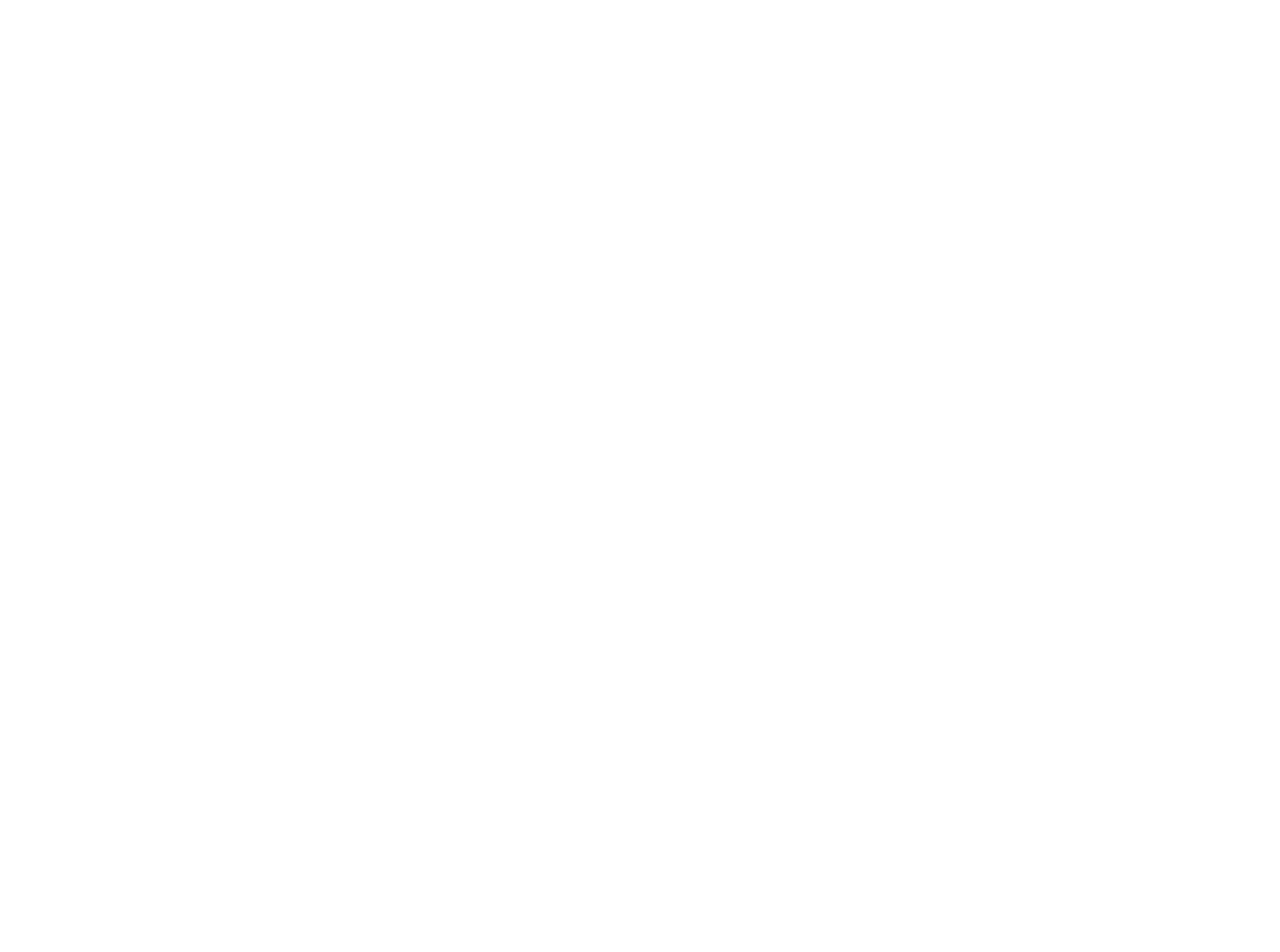
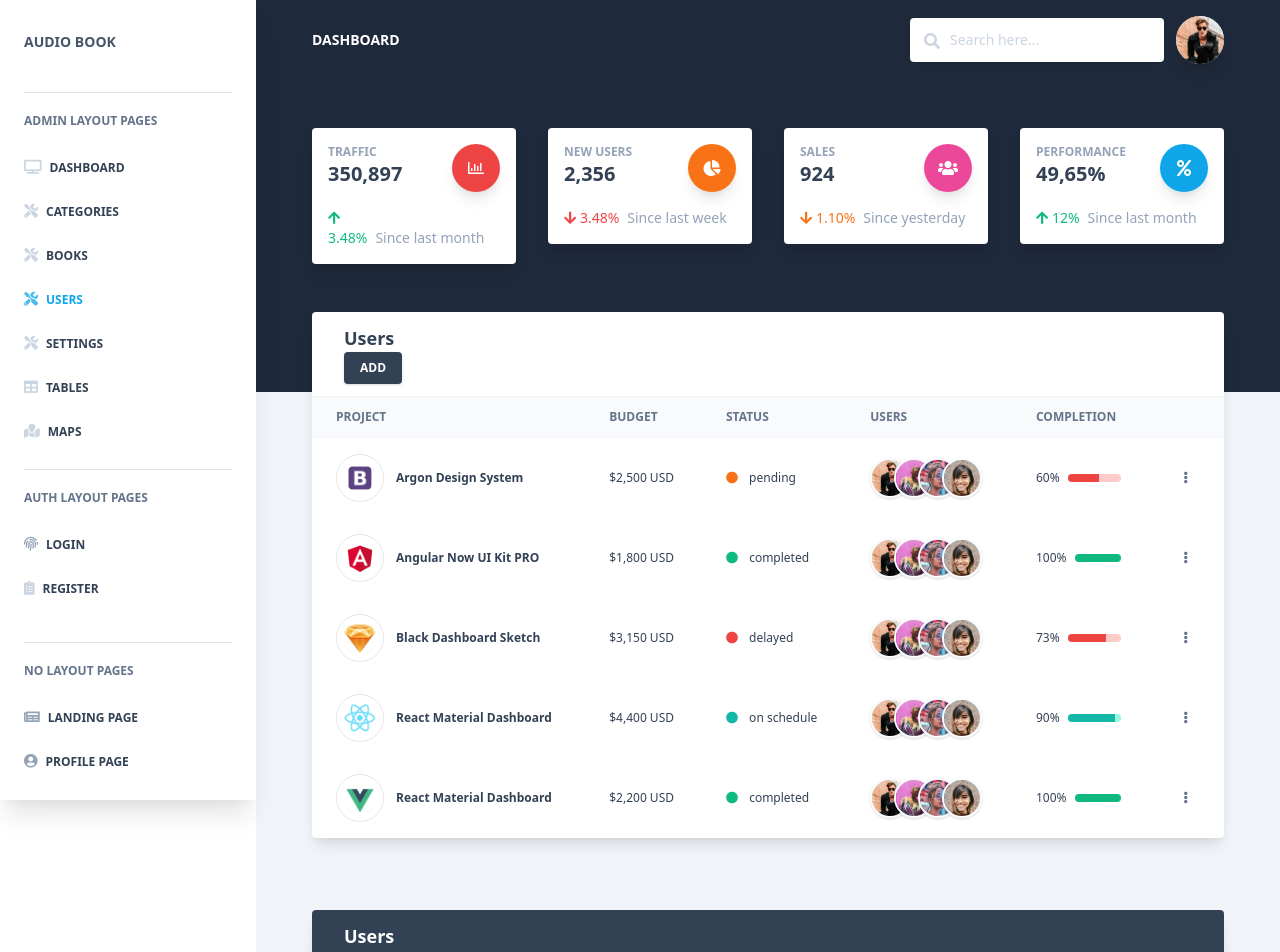
Before and after one commit to AllenAlexander98/audio-book-admin, a Next.js app: page /admin/users in a window 1280 px wide. Before the commit this address had no page. Shown: the top 952 px of the page. Before the commit the page ends 800 px from the top, so only its background shows below. Built offline with nearby package versions, Linux system fonts and the light colour scheme.

Commit message:
define route for book, category and user (create, read, update)

```diff
--- a/components/Cards/CardSettings.js
+++ b/components/Cards/CardSettings.js
@@ -2,13 +2,15 @@ import React from "react";
 
 // components
 
-export default function CardSettings() {
+export default function CardSettings({ title }) {
   return (
     <>
       <div className="relative flex flex-col min-w-0 break-words w-full mb-6 shadow-lg rounded-lg bg-blueGray-100 border-0">
         <div className="rounded-t bg-white mb-0 px-6 py-6">
           <div className="text-center flex justify-between">
-            <h6 className="text-blueGray-700 text-xl font-bold">My account</h6>
+            <h6 className="text-blueGray-700 text-xl font-bold">
+              {title ?? "My account"}
+            </h6>
             <button
               className="bg-blueGray-700 active:bg-blueGray-600 text-white font-bold uppercase text-xs px-4 py-2 rounded shadow hover:shadow-md outline-none focus:outline-none mr-1 ease-linear transition-all duration-150"
               type="button"
--- a/components/Cards/CardTable.js
+++ b/components/Cards/CardTable.js
@@ -4,8 +4,13 @@ import PropTypes from "prop-types";
 // components
 
 import TableDropdown from "components/Dropdowns/TableDropdown.js";
+import { useRouter } from "next/router";
 
-export default function CardTable({ color }) {
+export default function CardTable({ color, title }) {
+  const router = useRouter();
+  function handleAdd() {
+    router.push(router.route + "/add");
+  }
   return (
     <>
       <div
@@ -23,8 +28,15 @@ export default function CardTable({ color }) {
                   (color === "light" ? "text-blueGray-700" : "text-white")
                 }
               >
-                Card Tables
+                {title ?? "Card Tables"}
               </h3>
+              <button
+                className="bg-blueGray-700 active:bg-blueGray-600 text-white font-bold uppercase text-xs px-4 py-2 rounded shadow hover:shadow-md outline-none focus:outline-none mr-1 ease-linear transition-all duration-150"
+                type="button"
+                onClick={() => handleAdd()}
+              >
+                Add
+              </button>
             </div>
           </div>
         </div>
--- a/components/Sidebar/Sidebar.js
+++ b/components/Sidebar/Sidebar.js
@@ -18,15 +18,12 @@ export default function Sidebar() {
             type="button"
             onClick={() => setCollapseShow("bg-white m-2 py-3 px-6")}
           >
-            <i className="fas fa-bars"></i>
+            <i className="fas fa-bars" />
           </button>
           {/* Brand */}
-          <Link href="/">
-            <a
-              href="#pablo"
-              className="md:block text-left md:pb-2 text-blueGray-600 mr-0 inline-block whitespace-nowrap text-sm uppercase font-bold p-4 px-0"
-            >
-              Notus NextJS
+          <Link href="/admin/dashboard">
+            <a className="md:block text-left md:pb-2 text-blueGray-600 mr-0 inline-block whitespace-nowrap text-sm uppercase font-bold p-4 px-0">
+              Audio Book
             </a>
           </Link>
           {/* User */}
@@ -50,10 +47,7 @@ export default function Sidebar() {
               <div className="flex flex-wrap">
                 <div className="w-6/12">
                   <Link href="/">
-                    <a
-                      href="#pablo"
-                      className="md:block text-left md:pb-2 text-blueGray-600 mr-0 inline-block whitespace-nowrap text-sm uppercase font-bold p-4 px-0"
-                    >
+                    <a className="md:block text-left md:pb-2 text-blueGray-600 mr-0 inline-block whitespace-nowrap text-sm uppercase font-bold p-4 px-0">
                       Notus NextJS
                     </a>
                   </Link>
@@ -64,7 +58,7 @@ export default function Sidebar() {
                     className="cursor-pointer text-black opacity-50 md:hidden px-3 py-1 text-xl leading-none bg-transparent rounded border border-solid border-transparent"
                     onClick={() => setCollapseShow("hidden")}
                   >
-                    <i className="fas fa-times"></i>
+                    <i className="fas fa-times" />
                   </button>
                 </div>
               </div>
@@ -92,7 +86,6 @@ export default function Sidebar() {
               <li className="items-center">
                 <Link href="/admin/dashboard">
                   <a
-                    href="#pablo"
                     className={
                       "text-xs uppercase py-3 font-bold block " +
                       (router.pathname.indexOf("/admin/dashboard") !== -1
@@ -107,8 +100,77 @@ export default function Sidebar() {
                           ? "opacity-75"
                           : "text-blueGray-300")
                       }
-                    ></i>{" "}
+                    />
                     Dashboard
+                  </a>
+                </Link>
+              </li>
+
+              <li className="items-center">
+                <Link href="/admin/categories">
+                  <a
+                    className={
+                      "text-xs uppercase py-3 font-bold block " +
+                      (router.pathname.indexOf("/admin/categories") !== -1
+                        ? "text-lightBlue-500 hover:text-lightBlue-600"
+                        : "text-blueGray-700 hover:text-blueGray-500")
+                    }
+                  >
+                    <i
+                      className={
+                        "fas fa-tools mr-2 text-sm " +
+                        (router.pathname.indexOf("/admin/categories") !== -1
+                          ? "opacity-75"
+                          : "text-blueGray-300")
+                      }
+                    />
+                    Categories
+                  </a>
+                </Link>
+              </li>
+
+              <li className="items-center">
+                <Link href="/admin/books">
+                  <a
+                    className={
+                      "text-xs uppercase py-3 font-bold block " +
+                      (router.pathname.indexOf("/admin/books") !== -1
+                        ? "text-lightBlue-500 hover:text-lightBlue-600"
+                        : "text-blueGray-700 hover:text-blueGray-500")
+                    }
+                  >
+                    <i
+                      className={
+                        "fas fa-tools mr-2 text-sm " +
+                        (router.pathname.indexOf("/admin/books") !== -1
+                          ? "opacity-75"
+                          : "text-blueGray-300")
+                      }
+                    />
+                    Books
+                  </a>
+                </Link>
+              </li>
+
+              <li className="items-center">
+                <Link href="/admin/users">
+                  <a
+                    className={
+                      "text-xs uppercase py-3 font-bold block " +
+                      (router.pathname.indexOf("/admin/users") !== -1
+                        ? "text-lightBlue-500 hover:text-lightBlue-600"
+                        : "text-blueGray-700 hover:text-blueGray-500")
+                    }
+                  >
+                    <i
+                      className={
+                        "fas fa-tools mr-2 text-sm " +
+                        (router.pathname.indexOf("/admin/users") !== -1
+                          ? "opacity-75"
+                          : "text-blueGray-300")
+                      }
+                    />
+                    Users
                   </a>
                 </Link>
               </li>
@@ -116,7 +178,6 @@ export default function Sidebar() {
               <li className="items-center">
                 <Link href="/admin/settings">
                   <a
-                    href="#pablo"
                     className={
                       "text-xs uppercase py-3 font-bold block " +
                       (router.pathname.indexOf("/admin/settings") !== -1
@@ -131,7 +192,7 @@ export default function Sidebar() {
                           ? "opacity-75"
                           : "text-blueGray-300")
                       }
-                    ></i>{" "}
+                    />
                     Settings
                   </a>
                 </Link>
@@ -140,7 +201,6 @@ export default function Sidebar() {
               <li className="items-center">
                 <Link href="/admin/tables">
                   <a
-                    href="#pablo"
                     className={
                       "text-xs uppercase py-3 font-bold block " +
                       (router.pathname.indexOf("/admin/tables") !== -1
@@ -155,7 +215,7 @@ export default function Sidebar() {
                           ? "opacity-75"
                           : "text-blueGray-300")
                       }
-                    ></i>{" "}
+                    />
                     Tables
                   </a>
                 </Link>
@@ -164,7 +224,6 @@ export default function Sidebar() {
               <li className="items-center">
                 <Link href="/admin/maps">
                   <a
-                    href="#pablo"
                     className={
                       "text-xs uppercase py-3 font-bold block " +
                       (router.pathname.indexOf("/admin/maps") !== -1
@@ -179,7 +238,7 @@ export default function Sidebar() {
                           ? "opacity-75"
                           : "text-blueGray-300")
                       }
-                    ></i>{" "}
+                    />
                     Maps
                   </a>
                 </Link>
@@ -197,11 +256,8 @@ export default function Sidebar() {
             <ul className="md:flex-col md:min-w-full flex flex-col list-none md:mb-4">
               <li className="items-center">
                 <Link href="/auth/login">
-                  <a
-                    href="#pablo"
-                    className="text-blueGray-700 hover:text-blueGray-500 text-xs uppercase py-3 font-bold block"
-                  >
-                    <i className="fas fa-fingerprint text-blueGray-400 mr-2 text-sm"></i>{" "}
+                  <a className="text-blueGray-700 hover:text-blueGray-500 text-xs uppercase py-3 font-bold block">
+                    <i className="fas fa-fingerprint text-blueGray-400 mr-2 text-sm" />
                     Login
                   </a>
                 </Link>
@@ -209,11 +265,8 @@ export default function Sidebar() {
 
               <li className="items-center">
                 <Link href="/auth/register">
-                  <a
-                    href="#pablo"
-                    className="text-blueGray-700 hover:text-blueGray-500 text-xs uppercase py-3 font-bold block"
-                  >
-                    <i className="fas fa-clipboard-list text-blueGray-300 mr-2 text-sm"></i>{" "}
+                  <a className="text-blueGray-700 hover:text-blueGray-500 text-xs uppercase py-3 font-bold block">
+                    <i className="fas fa-clipboard-list text-blueGray-300 mr-2 text-sm" />
                     Register
                   </a>
                 </Link>
@@ -231,11 +284,8 @@ export default function Sidebar() {
             <ul className="md:flex-col md:min-w-full flex flex-col list-none md:mb-4">
               <li className="items-center">
                 <Link href="/landing">
-                  <a
-                    href="#pablo"
-                    className="text-blueGray-700 hover:text-blueGray-500 text-xs uppercase py-3 font-bold block"
-                  >
-                    <i className="fas fa-newspaper text-blueGray-400 mr-2 text-sm"></i>{" "}
+                  <a className="text-blueGray-700 hover:text-blueGray-500 text-xs uppercase py-3 font-bold block">
+                    <i className="fas fa-newspaper text-blueGray-400 mr-2 text-sm" />
                     Landing Page
                   </a>
                 </Link>
@@ -243,11 +293,8 @@ export default function Sidebar() {
 
               <li className="items-center">
                 <Link href="/profile">
-                  <a
-                    href="#pablo"
-                    className="text-blueGray-700 hover:text-blueGray-500 text-xs uppercase py-3 font-bold block"
-                  >
-                    <i className="fas fa-user-circle text-blueGray-400 mr-2 text-sm"></i>{" "}
+                  <a className="text-blueGray-700 hover:text-blueGray-500 text-xs uppercase py-3 font-bold block">
+                    <i className="fas fa-user-circle text-blueGray-400 mr-2 text-sm" />
                     Profile Page
                   </a>
                 </Link>
@@ -268,7 +315,7 @@ export default function Sidebar() {
                   target="_blank"
                   className="text-blueGray-700 hover:text-blueGray-500 text-sm block mb-4 no-underline font-semibold"
                 >
-                  <i className="fas fa-paint-brush mr-2 text-blueGray-300 text-base"></i>
+                  <i className="fas fa-paint-brush mr-2 text-blueGray-300 text-base" />
                   Styles
                 </a>
               </li>
@@ -279,7 +326,7 @@ export default function Sidebar() {
                   target="_blank"
                   className="text-blueGray-700 hover:text-blueGray-500 text-sm block mb-4 no-underline font-semibold"
                 >
-                  <i className="fab fa-css3-alt mr-2 text-blueGray-300 text-base"></i>
+                  <i className="fab fa-css3-alt mr-2 text-blueGray-300 text-base" />
                   CSS Components
                 </a>
               </li>
@@ -290,7 +337,7 @@ export default function Sidebar() {
                   target="_blank"
                   className="text-blueGray-700 hover:text-blueGray-500 text-sm block mb-4 no-underline font-semibold"
                 >
-                  <i className="fab fa-angular mr-2 text-blueGray-300 text-base"></i>
+                  <i className="fab fa-angular mr-2 text-blueGray-300 text-base" />
                   Angular
                 </a>
               </li>
@@ -301,7 +348,7 @@ export default function Sidebar() {
                   target="_blank"
                   className="text-blueGray-700 hover:text-blueGray-500 text-sm block mb-4 no-underline font-semibold"
                 >
-                  <i className="fab fa-js-square mr-2 text-blueGray-300 text-base"></i>
+                  <i className="fab fa-js-square mr-2 text-blueGray-300 text-base" />
                   Javascript
                 </a>
               </li>
@@ -312,7 +359,7 @@ export default function Sidebar() {
                   target="_blank"
                   className="text-blueGray-700 hover:text-blueGray-500 text-sm block mb-4 no-underline font-semibold"
                 >
-                  <i className="fab fa-react mr-2 text-blueGray-300 text-base"></i>
+                  <i className="fab fa-react mr-2 text-blueGray-300 text-base" />
                   NextJS
                 </a>
               </li>
@@ -323,7 +370,7 @@ export default function Sidebar() {
                   target="_blank"
                   className="text-blueGray-700 hover:text-blueGray-500 text-sm block mb-4 no-underline font-semibold"
                 >
-                  <i className="fab fa-react mr-2 text-blueGray-300 text-base"></i>
+                  <i className="fab fa-react mr-2 text-blueGray-300 text-base" />
                   React
                 </a>
               </li>
@@ -334,7 +381,7 @@ export default function Sidebar() {
                   target="_blank"
                   className="text-blueGray-700 hover:text-blueGray-500 text-sm block mb-4 no-underline font-semibold"
                 >
-                  <i className="fas fa-link mr-2 text-blueGray-300 text-base"></i>
+                  <i className="fas fa-link mr-2 text-blueGray-300 text-base" />
                   Svelte
                 </a>
               </li>
@@ -345,7 +392,7 @@ export default function Sidebar() {
                   target="_blank"
                   className="text-blueGray-700 hover:text-blueGray-500 text-sm block mb-4 no-underline font-semibold"
                 >
-                  <i className="fab fa-vuejs mr-2 text-blueGray-300 text-base"></i>
+                  <i className="fab fa-vuejs mr-2 text-blueGray-300 text-base" />
                   VueJS
                 </a>
               </li>
--- /dev/null
+++ b/pages/admin/users/index.js
@@ -0,0 +1,26 @@
+import React from "react";
+
+// components
+
+import CardTable from "components/Cards/CardTable.js";
+
+// layout for page
+
+import Admin from "layouts/Admin.js";
+
+export default function Index() {
+  return (
+    <>
+      <div className="flex flex-wrap mt-4">
+        <div className="w-full mb-12 px-4">
+          <CardTable title="Users" />
+        </div>
+        <div className="w-full mb-12 px-4">
+          <CardTable color="dark" title="Users" />
+        </div>
+      </div>
+    </>
+  );
+}
+
+Index.layout = Admin;
```
Also changed, not shown: pages/admin/books/add.js (added, +27 -0 lines), pages/admin/books/edit/[id].js (added, +30 -0 lines), pages/admin/books/index.js (added, +26 -0 lines), pages/admin/categories/add.js (added, +27 -0 lines), pages/admin/categories/edit/[id].js (added, +30 -0 lines), pages/admin/categories/index.js (added, +26 -0 lines), pages/admin/users/add.js (added, +27 -0 lines), pages/admin/users/edit/[id].js (added, +30 -0 lines).
